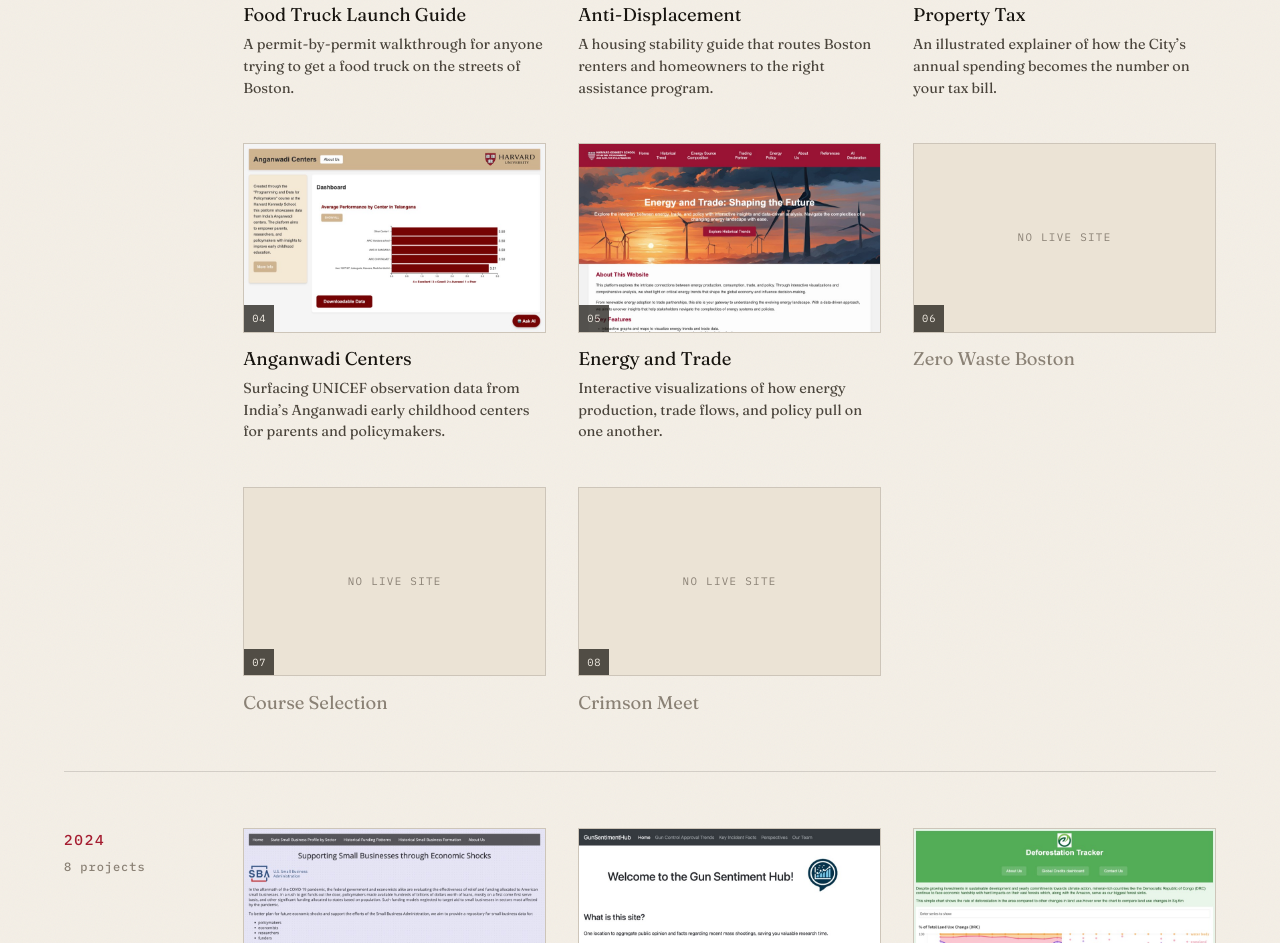
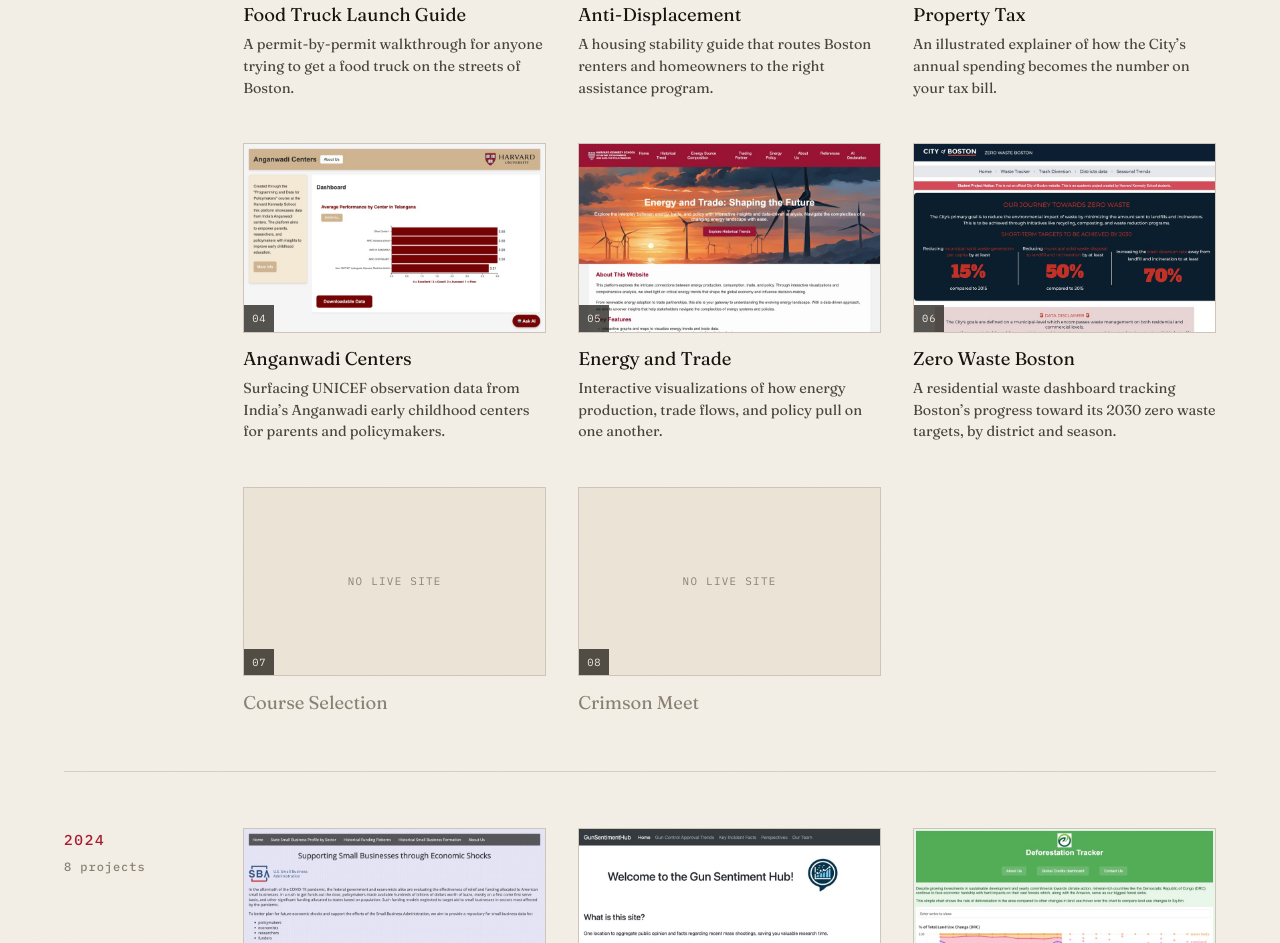
Before and after one commit to code4policy/code4policy.github.io, a plain HTML site: page projects.html in a window 1280 px wide. Shown: the part 1771-2714 px from the top of the page. Drawn offline with Linux system fonts and the light colour scheme.

Commit message:
Link Zero Waste Boston on the projects page

```diff
--- a/projects.html
+++ b/projects.html
@@ -152,10 +152,11 @@
         </li>
 
         <li>
-          <span class="unlinked">
-            <span class="shot"><span class="offline">No live site</span></span>
+          <a href="https://code4policy.com/COB-Waste-Management/">
+            <span class="shot"><img src="screenshots/zero-waste.jpg" alt="" loading="lazy" width="900" height="562"></span>
             <span class="title">Zero Waste Boston</span>
-          </span>
+            <span class="blurb">A residential waste dashboard tracking Boston&rsquo;s progress toward its 2030 zero waste targets, by district and season.</span>
+          </a>
         </li>
 
         <li>
```
Also changed, not shown: screenshots/zero-waste.jpg (added).
